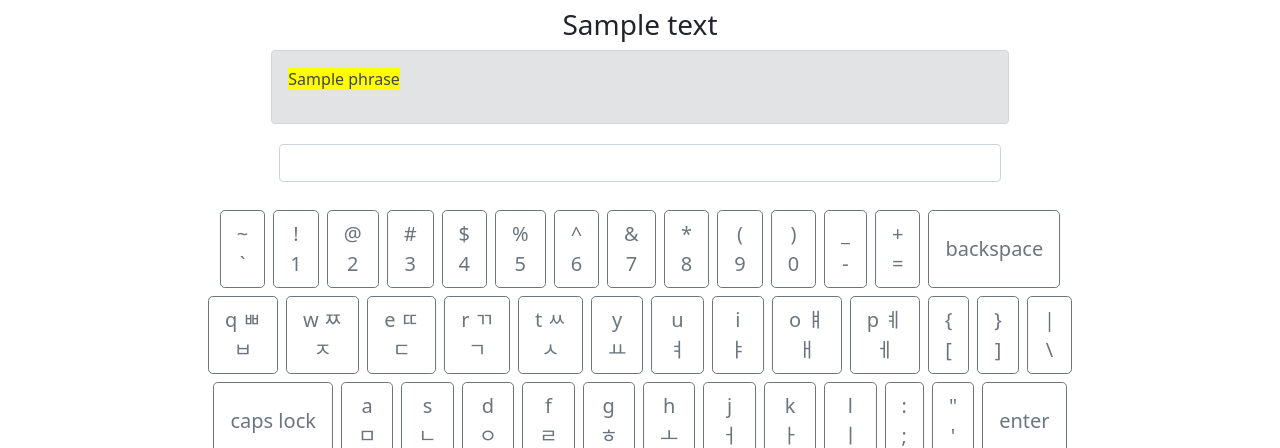
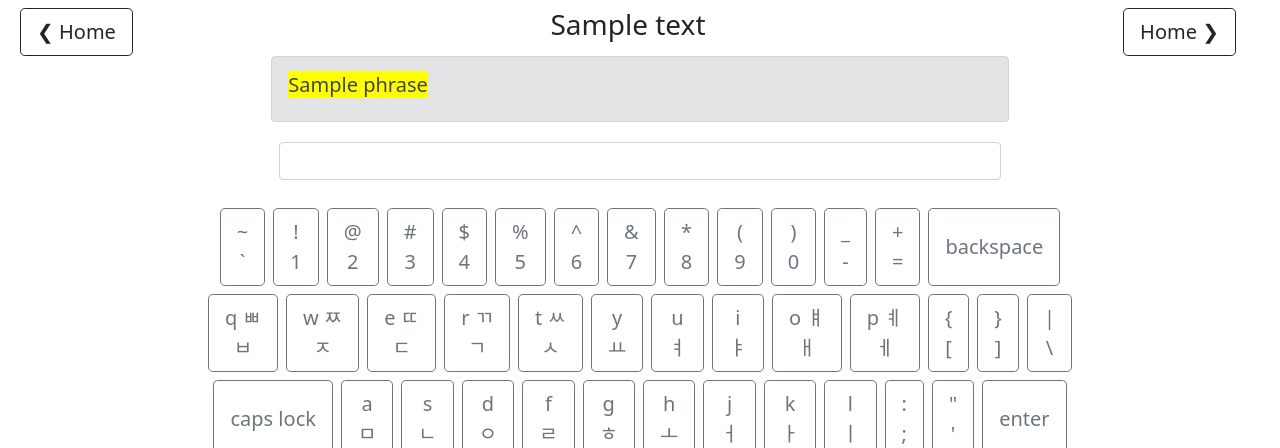
Before and after one commit to kli19/Korean-Typing-Practice, a Flask app: template templates/practice.html in a window 1280 px wide. Shown: the part 56-504 px from the top of the page. Run offline with Flask 2, Linux system fonts and the light colour scheme; the template is opened without the code that fills it: most values are stand-ins (such as "Sample title", 1, 10 or a date in 2020); parts of the project's set-up code (start-up, migrations or seed data) failed here and were passed over; some libraries are stand-ins or nearby versions.

Commit message:
prev and next buttons on typing practice page

```diff
--- a/templates/practice.html
+++ b/templates/practice.html
@@ -19,11 +19,23 @@
 {% block content %}
 <div class="container-fluid p-1">
   <div class="row p-1 mx">
-    <h3 class="text-center"> {{text["title_kor"]}} </h3>
+    <div class="row">
+      {% if prev %}
+      <div class="col-2"> <a class="btn btn-outline-dark btn-lg " href={{prev}}> ❮ Previous </a> </div>
+      {% else %}
+      <div class="col-2"> <a class="btn btn-outline-dark btn-lg " href="/"> ❮ Home </a> </div>
+      {% endif %}
+      <div class="col-8"> <h3 class="text-center"> {{text["title_kor"]}} </h3> </div>
+      {% if next %}
+      <div class="col-2"> <a class="float-end btn btn-outline-dark btn-lg " href={{next}}> Next ❯ </a> </div>
+      {% else %}
+      <div class="col-2"> <a class="float-end btn btn-outline-dark btn-lg " href="/"> Home ❯ </a> </div>
+      {% endif %}
+    </div>
     <div class="col-7 mx-auto alert alert-secondary">
         {% set count = namespace(value=0) %}
         {% for line in text["text"] %}
-         <p>
+         <p class="h5">
           {% for phrase in line %}
           {% if count.value == 0 %}
           <span id="{{count.value}}" style="background-color:#FFFF00">{{phrase}}</span>
```
Also changed, not shown: app.py (+13 -1 lines).
